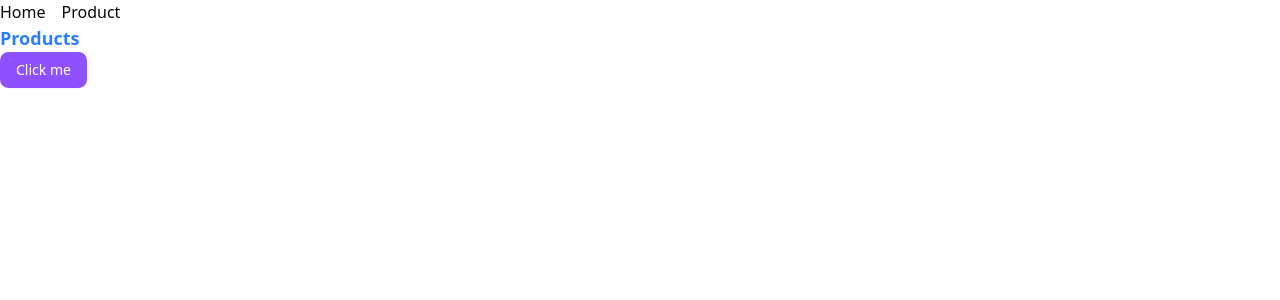
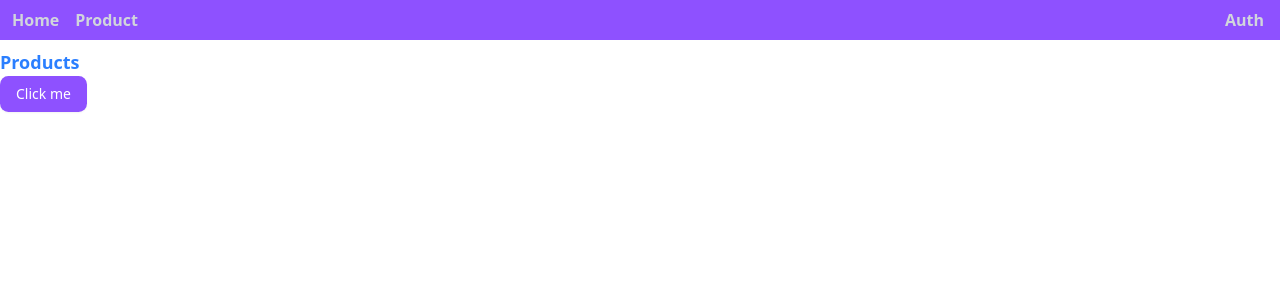
Before and after one commit to gillgonzales/my-bewear, a Next.js app: page /product in a window 1280 px wide. Shown: the top 300 px of the page. Built offline with nearby package versions, Linux system fonts and the light colour scheme.

Commit message:
refactor: change layout  navbar menu.

```diff
--- a/src/app/layout.tsx
+++ b/src/app/layout.tsx
@@ -29,9 +29,14 @@ export default function RootLayout({
       <body
         className={`${geistSans.variable} ${geistMono.variable} antialiased`}
       >
-        <nav className="flex gap-4">
-          <Link href="/">Home</Link>
-          <Link href="/product">Product</Link>
+        <nav className="flex py-2 mb-2 justify-between text-gray-300 font-bold gap-4 bg-primary">
+          <div className=" ml-3 flex gap-4">
+            <Link href="/">Home</Link>
+            <Link href="/product">Product</Link>
+          </div>
+          <div className="mx-4">
+            <Link href="/auth">Auth</Link>
+          </div>
         </nav>
         {children}
       </body>
--- a/src/app/product/page.tsx
+++ b/src/app/product/page.tsx
@@ -6,7 +6,7 @@ const page = () => {
   return (
     <>
       <h1 className="text-lg font-bold text-blue-500">Products</h1>
-      <Button className="px-4 py-3 text-white">Click me</Button>
+      <Button className="px-4 py-3 text-white hover:font-bold">Click me</Button>
     </>
   );
 };
```
